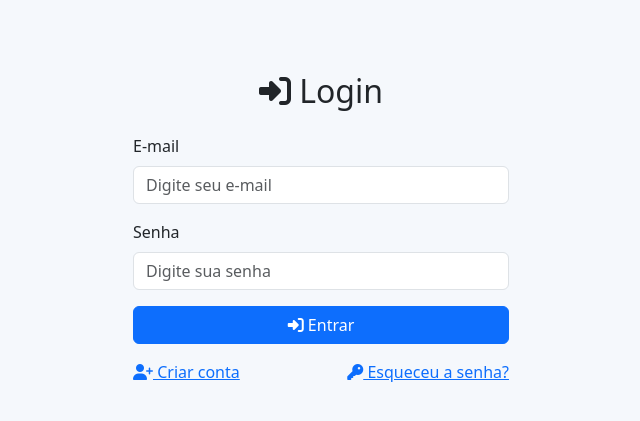
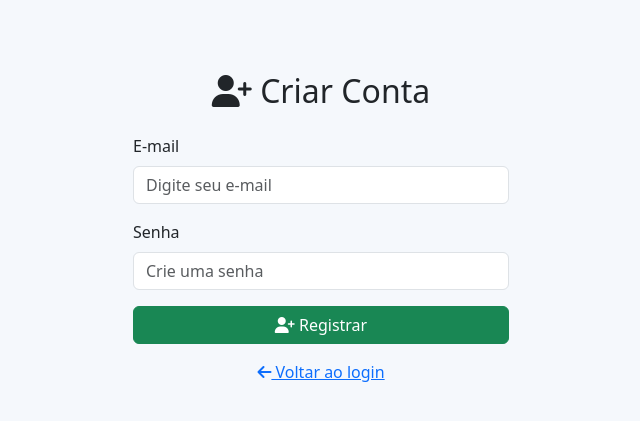
Before and after one commit to Julioamancio/chamada, a Flask app: page /register in a window 1280 px wide. Shown: the part 56-477 px from the top of the page, without its empty margins (319-959 px from the left). Run offline with Flask 3, Linux system fonts and the light colour scheme.

Commit message:
Update register.html

```diff
--- a/templates/register.html
+++ b/templates/register.html
@@ -1,8 +1,8 @@
 {% extends "base.html" %}
-{% block title %}Login{% endblock %}
+{% block title %}Criar Conta{% endblock %}
 {% block content %}
 <div class="container mt-5" style="max-width:400px;">
-  <h2 class="mb-4 text-center"><i class="fa-solid fa-right-to-bracket"></i> Login</h2>
+  <h2 class="mb-4 text-center"><i class="fa-solid fa-user-plus"></i> Criar Conta</h2>
   <form method="POST">
     <div class="mb-3">
       <label for="email" class="form-label">E-mail</label>
@@ -10,14 +10,13 @@
     </div>
     <div class="mb-3">
       <label for="senha" class="form-label">Senha</label>
-      <input type="password" name="senha" id="senha" class="form-control" placeholder="Digite sua senha" required>
+      <input type="password" name="senha" id="senha" class="form-control" placeholder="Crie uma senha" required>
     </div>
     <div class="d-grid gap-2 mb-3">
-      <button class="btn btn-primary" type="submit"><i class="fa-solid fa-sign-in-alt"></i> Entrar</button>
+      <button class="btn btn-success" type="submit"><i class="fa-solid fa-user-plus"></i> Registrar</button>
     </div>
-    <div class="d-flex justify-content-between">
-      <a href="{{ url_for('register') }}"><i class="fa-solid fa-user-plus"></i> Criar conta</a>
-      <a href="{{ url_for('reset_request') }}"><i class="fa-solid fa-key"></i> Esqueceu a senha?</a>
+    <div class="text-center">
+      <a href="{{ url_for('login') }}"><i class="fa-solid fa-arrow-left"></i> Voltar ao login</a>
     </div>
   </form>
 </div>
```
